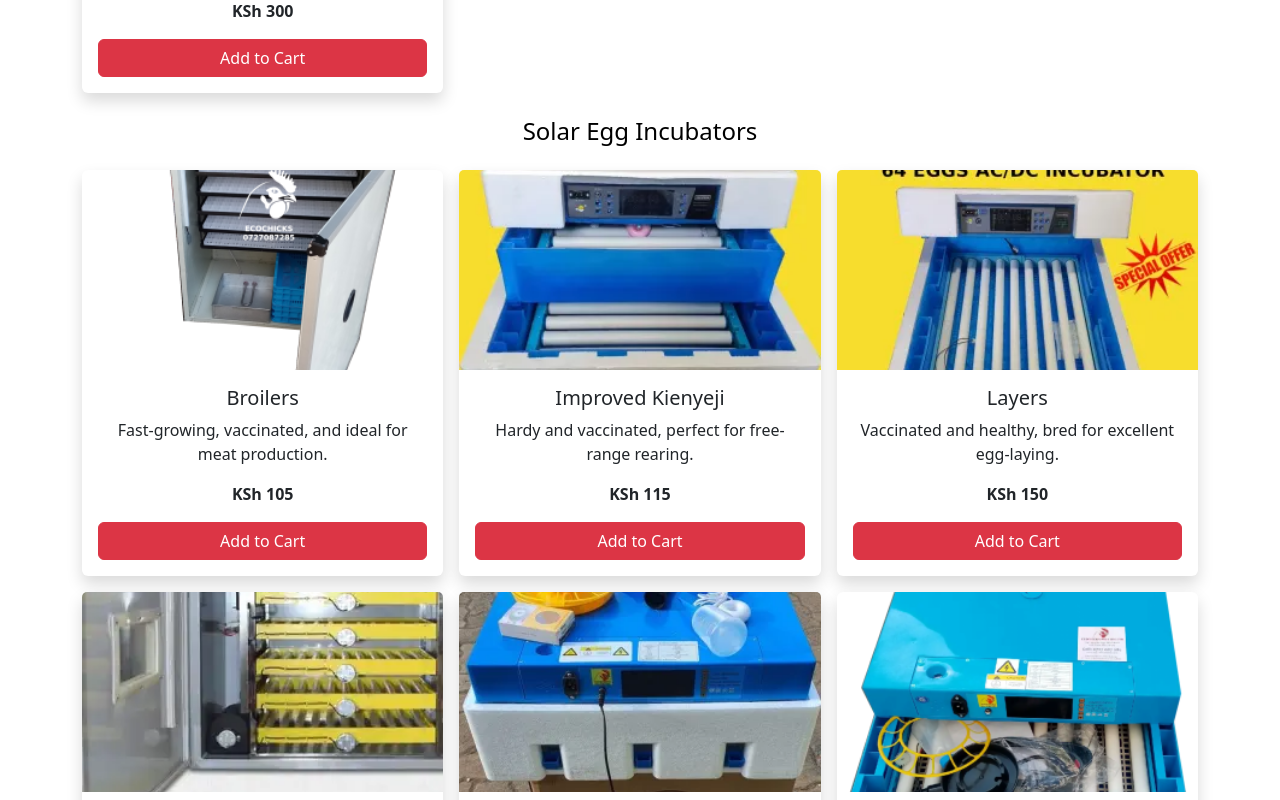
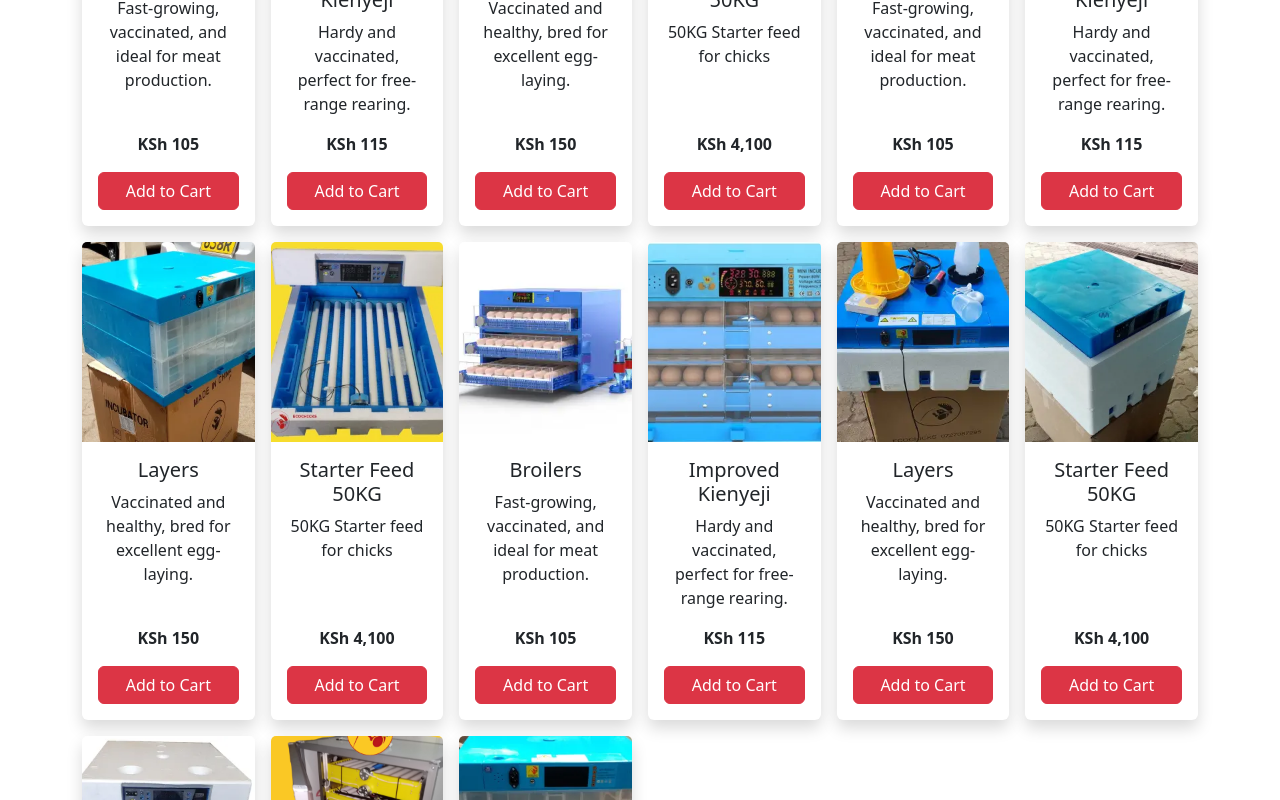
Before and after one commit to DBEST-EZRA/engoko, a React (Create React App) app: page /shop in a window 1280 px wide. Shown: the part 1120-1920 px from the top of the page. Built offline with nearby package versions, Linux system fonts and the light colour scheme; no server answers.

Commit message:
completed inventory

```diff
--- a/src/components/Products.jsx
+++ b/src/components/Products.jsx
@@ -278,7 +278,7 @@ const Products = () => {
         {/* Mini Incubators Section */}
         <Row className="g-3">
           {mini.map((product, index) => (
-            <Col lg={4} md={6} sm={6} xs={6} key={index}>
+            <Col lg={3} md={6} sm={6} xs={6} key={index}>
               <Card className="h-100 border-0 shadow">
                 <Card.Img
                   variant="top"
@@ -326,7 +326,7 @@ const Products = () => {
         </h4>
         <Row className="g-3">
           {solar.map((product, index) => (
-            <Col lg={4} md={6} sm={6} xs={6} key={index}>
+            <Col lg={2} md={6} sm={6} xs={6} key={index}>
               <Card className="h-100 border-0 shadow">
                 <Card.Img
                   variant="top"
@@ -374,7 +374,7 @@ const Products = () => {
         </h4>
         <Row className="g-3">
           {commercial.map((product, index) => (
-            <Col lg={4} md={6} sm={6} xs={6} key={index}>
+            <Col lg={2} md={6} sm={6} xs={6} key={index}>
               <Card className="h-100 border-0 shadow">
                 <Card.Img
                   variant="top"
```
